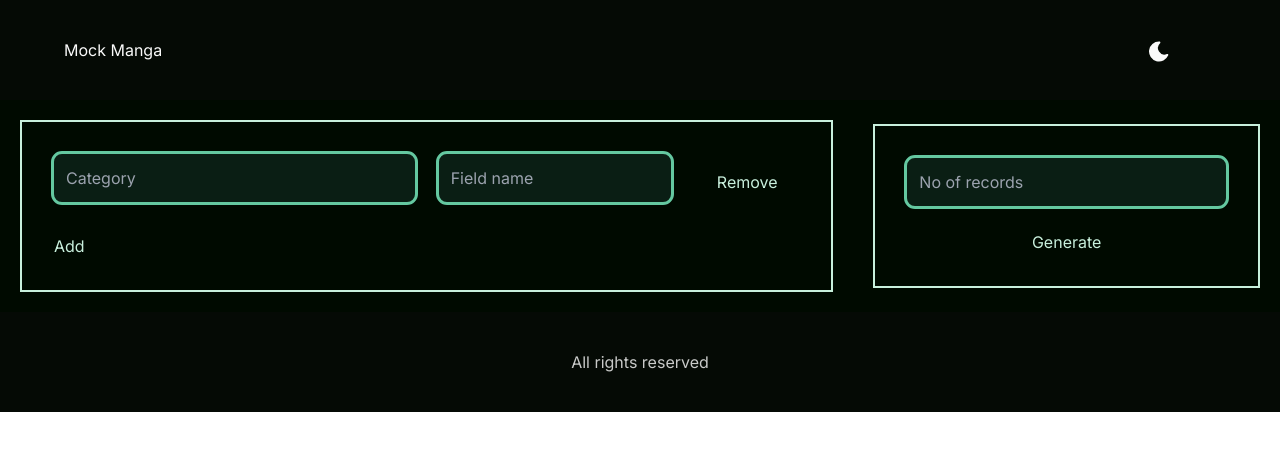
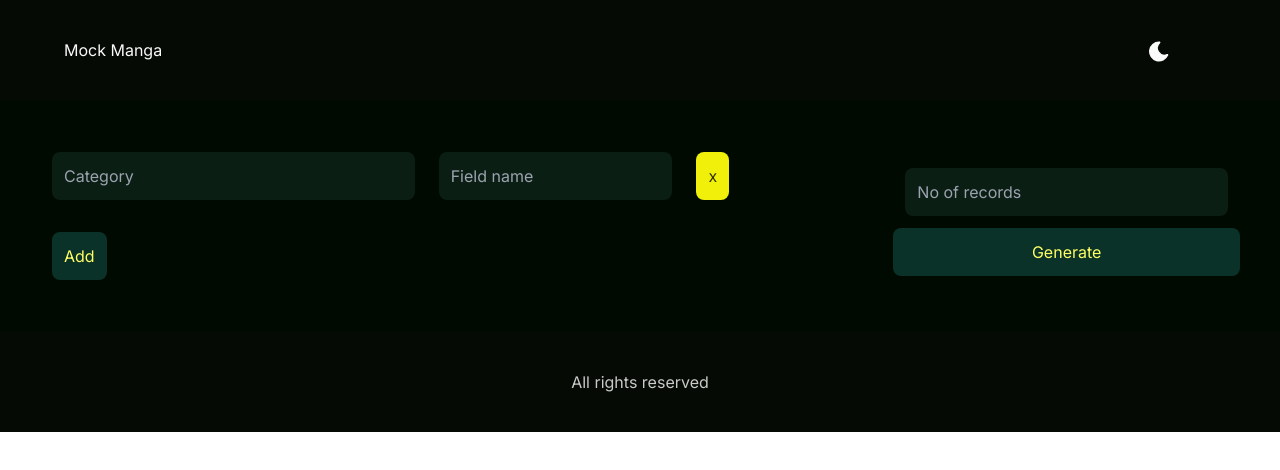
Before and after one commit to suriyaprakhash/mockmanga, a Next.js app: page / in a window 1280 px wide. Both pictures are taken after a click on the button "Get started". Shown: the top 470 px of the page. Built offline with nearby package versions, Linux system fonts and the light colour scheme.

Commit message:
theme updated

```diff
--- a/src/app/components/hero.tsx
+++ b/src/app/components/hero.tsx
@@ -41,13 +41,11 @@ function Hero() {
       name: ''
     });
     setSelectedCategories(selectedCategories.map(item => item));
-    console.log(selectedCategories)
   }
 
   function removeCategory(index: number) {
     selectedCategories.splice(index, 1);
     setSelectedCategories(selectedCategories.map(item => item));
-    console.log(selectedCategories)
   }
 
   function updateCategory(selectedCategory: string, index: number) {
@@ -56,7 +54,6 @@ function Hero() {
       userColumnName: ''
     }
     setSelectedCategories(selectedCategories.map(item => item));
-    console.log(selectedCategories)
   }
 
   function updateFiledName(fieldName: string, index: number) {
@@ -64,37 +61,42 @@ function Hero() {
       name: selectedCategories[index].name,
       userColumnName: fieldName
     }
-    console.log(selectedCategories)
+    setSelectedCategories(selectedCategories.map(item => item));
   }
 
 
   return (
     <section className="grid grid-cols-3 items-center">
       <section className="col-span-3 p-5 sm:col-span-2">
-        <div className="border-2 border-primary-text p-5">
-          {selectedCategories.map((category: SelectedCategory, index: number) =>
-            <div key={category.name} className="grid grid-cols-6">
+        <div className="p-5">
+          {selectedCategories.map((selectedCategory: SelectedCategory, index: number) =>
+            <div key={selectedCategory.name} className="grid grid-cols-6">
               <div className="p-3 col-span-6 sm:col-span-3">
-                <Dropdown itemIndex={index} initialValue={category.name} availableList={availableFakerCategoriesAsDropdownList} dropdownParentCallback={updateCategory} />
+                <Dropdown itemIndex={index} initialValue={selectedCategory.name} availableList={availableFakerCategoriesAsDropdownList} dropdownParentCallback={updateCategory} />
               </div>
-              <div key={category.name} className="p-3 col-span-4 sm:col-span-2">
+              <div className="p-3 col-span-4 sm:col-span-2">
                 <Input placeholder="Field name" type="string" inputParentCallback={updateFiledName} index={index} />
               </div>
-              <button className="p-3 col-span-2 sm:col-span-1" onClick={() => removeCategory(index)} disabled={selectedCategories.length == 0}>Remove</button>
+              <div className="p-3 col-span-2 sm:col-span-1">
+                <button className="p-3 border-1 bg-button-danger-bg text-button-danger-text rounded-lg hover:bg-button-danger-bg-hover" onClick={() => removeCategory(index)} disabled={selectedCategories.length == 0}>x</button>
+              </div>
             </div>
           )}
-          <button className="p-3 col-span-2" onClick={() => addCategory()}>{selectedCategories.length > 0 ? 'Add' : 'Get started'}</button>
-          {selectedCategories.length > 3 && <button className="p-3 col-span-2" onClick={() => removeAllCategories()}>Reset All</button>}
+          <div className="p-3">
+            <button className="p-3 col-span-2 border-1 bg-button-bg text-button-text rounded-lg hover:bg-button-bg-hover" onClick={() => addCategory()}>{selectedCategories.length > 0 ? 'Add' : 'Get started'}</button>
+            {selectedCategories.length > 3 && <button className="p-3 col-span-2" onClick={() => removeAllCategories()}>Reset All</button>}
+          </div>
         </div>
       </section>
 
       <section className=" col-span-3 p-5 sm:col-span-1">
         {selectedCategories.length > 0 &&
-          <div className="border-2 border-primary-text p-5 grid grid-cols-2">
+          <div className="p-5 grid grid-cols-2">
             <div className="p-3 col-span-2">
               <Input placeholder="No of records" type="number" inputParentCallback={noOfRecords} />
             </div>
-            <button className="p-3 col-span-2" onClick={makeJson} disabled={selectedCategories.filter(category => category.name === '').length != 0}>Generate</button>
+            <button className="p-3 col-span-2 border-1 bg-button-bg text-button-text rounded-lg hover:bg-button-bg-hover cursor-pointer"
+              onClick={makeJson} disabled={selectedCategories.filter(category => category.name === '').length != 0}>Generate</button>
           </div>
         }
       </section>
--- a/src/app/components/shared/dropdown.tsx
+++ b/src/app/components/shared/dropdown.tsx
@@ -50,8 +50,7 @@ function Dropdown({ availableList, dropdownParentCallback, itemIndex, initialVal
     return (
         <div className="pb-2  text-dropdown-text" onMouseEnter={showDropdownTray} onMouseLeave={hideDropdownTray}>
             <button className="w-full  ">
-                <input className="bg-dropdown-bg p-3 w-full  rounded-lg focus:bg-primary-bg
-                    outline focus:outline-offset-2 focus:outline-dropdown-text focus:outline-4"
+                <input className="bg-dropdown-bg p-3 w-full rounded-lg focus:outline-none"
                     placeholder="Category"
                     value={inputValue}
                     onChange={handleInputChange}
--- a/src/app/components/shared/input.tsx
+++ b/src/app/components/shared/input.tsx
@@ -26,8 +26,7 @@ function Input(inputProps: InputProps) {
 
     return (
         <div className="text-dropdown-text">
-            <input className="bg-dropdown-bg p-3 w-full rounded-lg focus:bg-primary-bg
-                outline focus:outline-offset-2 focus:outline-dropdown-text focus:outline-4"
+            <input className="bg-dropdown-bg p-3 w-full rounded-lg focus:outline-none"
                 placeholder={inputProps.placeholder}
                 value={inputValue}
                 onChange={handleInputChange}
--- a/src/app/globals.css
+++ b/src/app/globals.css
@@ -7,18 +7,28 @@
   --background-start-rgb: 214, 219, 220;
   --background-end-rgb: 255, 255, 255; */
 
-  --primary-bg: 10,80,40;
-  --primary-text: 200,240,220;
+  --primary-bg: 10,50,40;
+  --primary-text: 210,250,210;
 
-  --secondary-bg: 210,250,210;
-  --secondary-text: 60,100,60;
+  --secondary-bg: 10,50,40;
+  --secondary-text: 210,250,210;
   /* --secondary-bg: 10, 50, 40;
   --secondary-text: 100,200,160; */
 
   /* components */
   /* dropdowns */
-  --dropdown-bg: 10, 50, 40;
-  --dropdown-text: 100,200,160;
+  /* --dropdown-bg: 10, 50, 40;
+  --dropdown-text: 240,240,10; */
+  --dropdown-bg: 250,255,255;
+  --dropdown-text: 10,50,40;
+
+  --button-bg: 10,160,60;
+  --button-text: 255,255,250;
+  --button-bg-hover: 10,100,60;
+
+  --button-danger-bg: 240,240,10;
+  --button-danger-text: 51,51,0;
+  --button-danger-bg-hover: 255,255,0;
 
 }
 
@@ -35,6 +45,15 @@
   --dropdown-bg: 10, 30, 20;
   --dropdown-text: 100,200,160;
   /* --dropdown-text: 100,240,220; */
+
+  --button-bg: 10, 50, 40;
+  --button-text: 255,255,100;
+  --button-bg-hover: 10, 60, 20;
+
+  --button-danger-bg: 240,240,10;
+  --button-danger-text: 51,51,0;
+  --button-danger-bg-hover: 255,255,0;
+
 }
 
 @media (prefers-color-scheme: dark) {
--- a/tailwind.config.ts
+++ b/tailwind.config.ts
@@ -9,10 +9,18 @@ const config: Config = {
   theme: {
     colors: {
       "primary-bg": "rgba(var(--primary-bg))",
+      "primary-text": "rgba(var(--primary-text))",
+
       "secondary-bg": "rgba(var(--secondary-bg))",
+      "secondary-text": "rgba(var(--secondary-text))",
 
-      "primary-text": "rgba(var(--primary-text))",
-      "secondary-text": "rgba(var(--secondary-text))",
+      "button-bg": "rgba(var(--button-bg))",
+      "button-text": "rgba(var(--button-text))",
+      "button-bg-hover": "rgba(var(--button-bg-hover))",
+
+      "button-danger-bg": "rgba(var(--button-danger-bg))",
+      "button-danger-text": "rgba(var(--button-danger-text))",
+      "button-danger-bg-hover": "rgba(var(--button-danger-bg-hover))",
 
       "dropdown-bg": "rgba(var(--dropdown-bg))",
       "dropdown-text": "rgba(var(--dropdown-text))",
```
